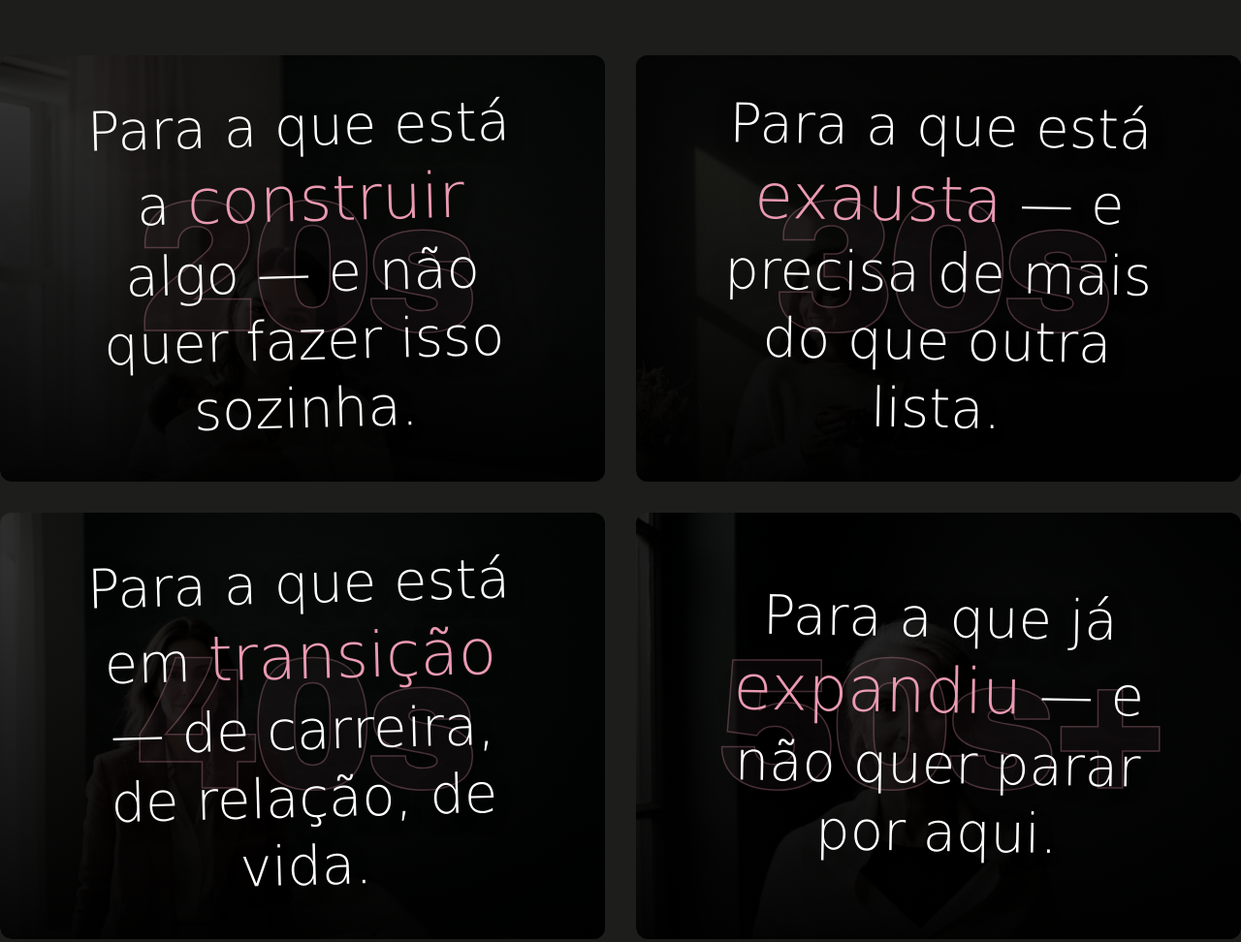
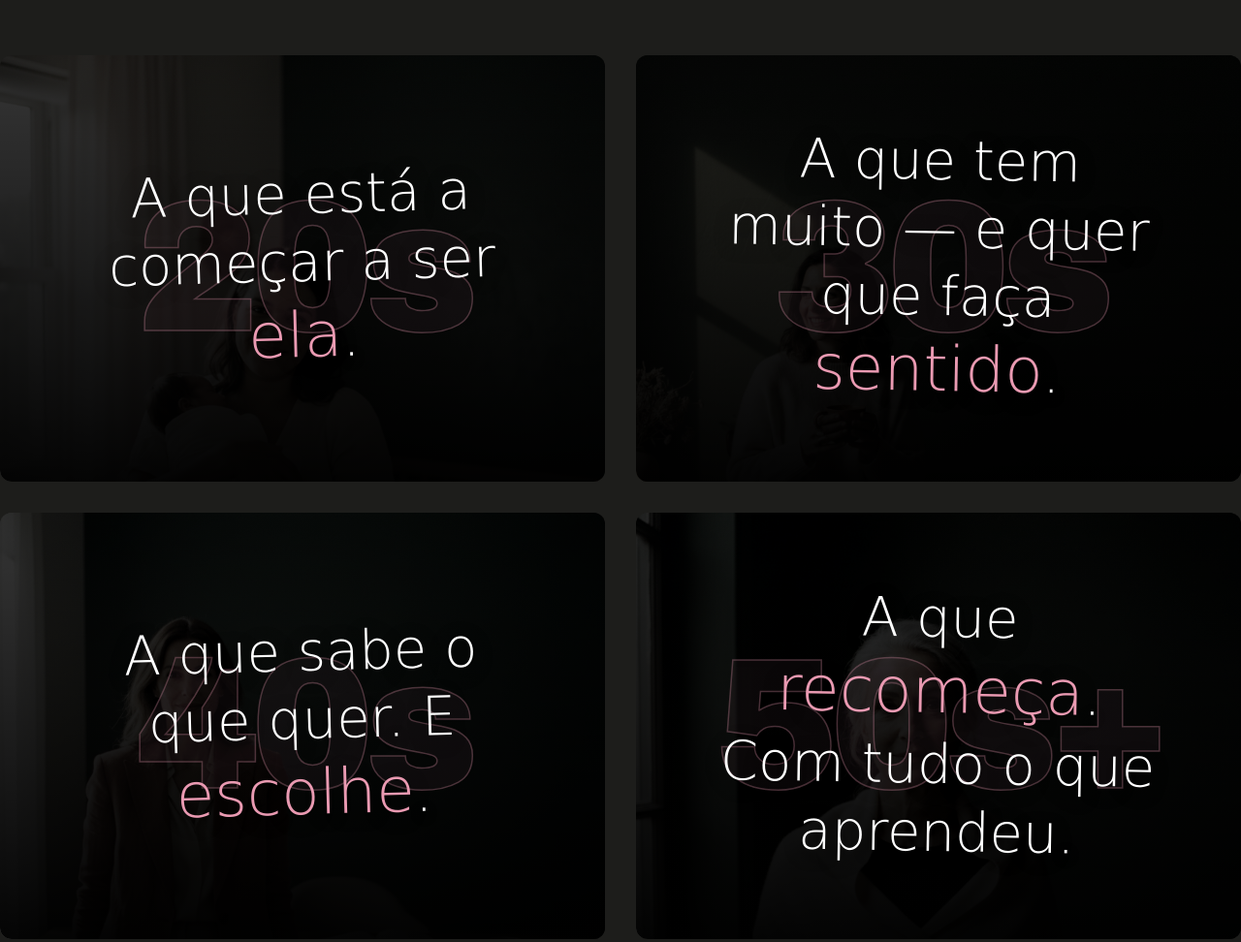
Before and after one commit to vanessapeq/huboutside, a plain HTML site: page index.html in a window 1280 px wide. Shown: the part 1853-2825 px from the top of the page at 97% size. Drawn offline with Linux system fonts and the light colour scheme; a web font is replaced by a local one.

Commit message:
content: update copy for handwriting stages based on client request

```diff
--- a/index.html
+++ b/index.html
@@ -77,8 +77,8 @@
                     </div>
                     <div class="hw-content">
                         <span class="hw-decade">20s</span>
-                        <p class="hw-text">Para a que está a <span class="hw-highlight typewrite"
-                                data-text="construir"></span> algo — e não quer fazer isso sozinha.</p>
+                        <p class="hw-text">A que está a começar a ser <span class="hw-highlight typewrite"
+                                data-text="ela"></span>.</p>
                     </div>
                 </div>
 
@@ -89,8 +89,8 @@
                     </div>
                     <div class="hw-content">
                         <span class="hw-decade">30s</span>
-                        <p class="hw-text">Para a que está <span class="hw-highlight typewrite"
-                                data-text="exausta"></span> — e precisa de mais do que outra lista.</p>
+                        <p class="hw-text">A que tem muito — e quer que faça <span class="hw-highlight typewrite"
+                                data-text="sentido"></span>.</p>
                     </div>
                 </div>
 
@@ -101,8 +101,8 @@
                     </div>
                     <div class="hw-content">
                         <span class="hw-decade">40s</span>
-                        <p class="hw-text">Para a que está em <span class="hw-highlight typewrite"
-                                data-text="transição"></span> — de carreira, de relação, de vida.</p>
+                        <p class="hw-text">A que sabe o que quer. E <span class="hw-highlight typewrite"
+                                data-text="escolhe"></span>.</p>
                     </div>
                 </div>
 
@@ -113,8 +113,8 @@
                     </div>
                     <div class="hw-content">
                         <span class="hw-decade">50s+</span>
-                        <p class="hw-text">Para a que já <span class="hw-highlight typewrite"
-                                data-text="expandiu"></span> — e não quer parar por aqui.</p>
+                        <p class="hw-text">A que <span class="hw-highlight typewrite" data-text="recomeça"></span>. Com
+                            tudo o que aprendeu.</p>
                     </div>
                 </div>
             </div>
```
